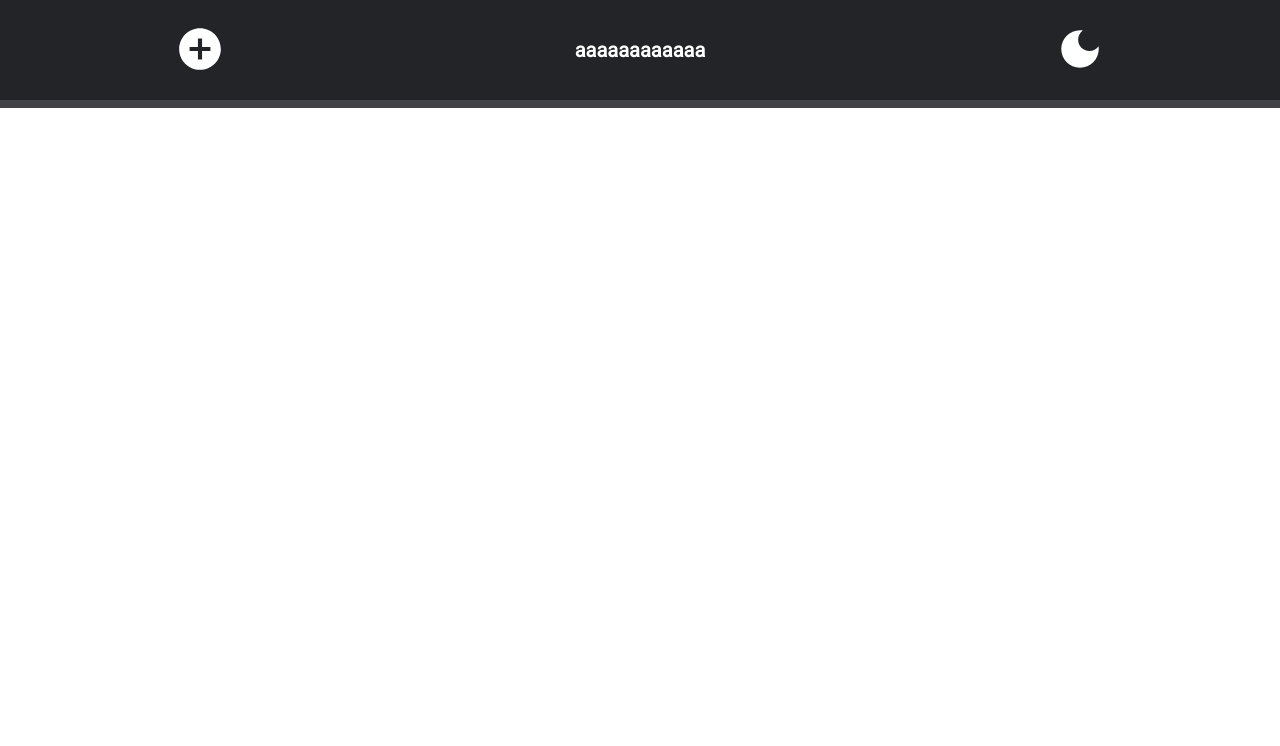
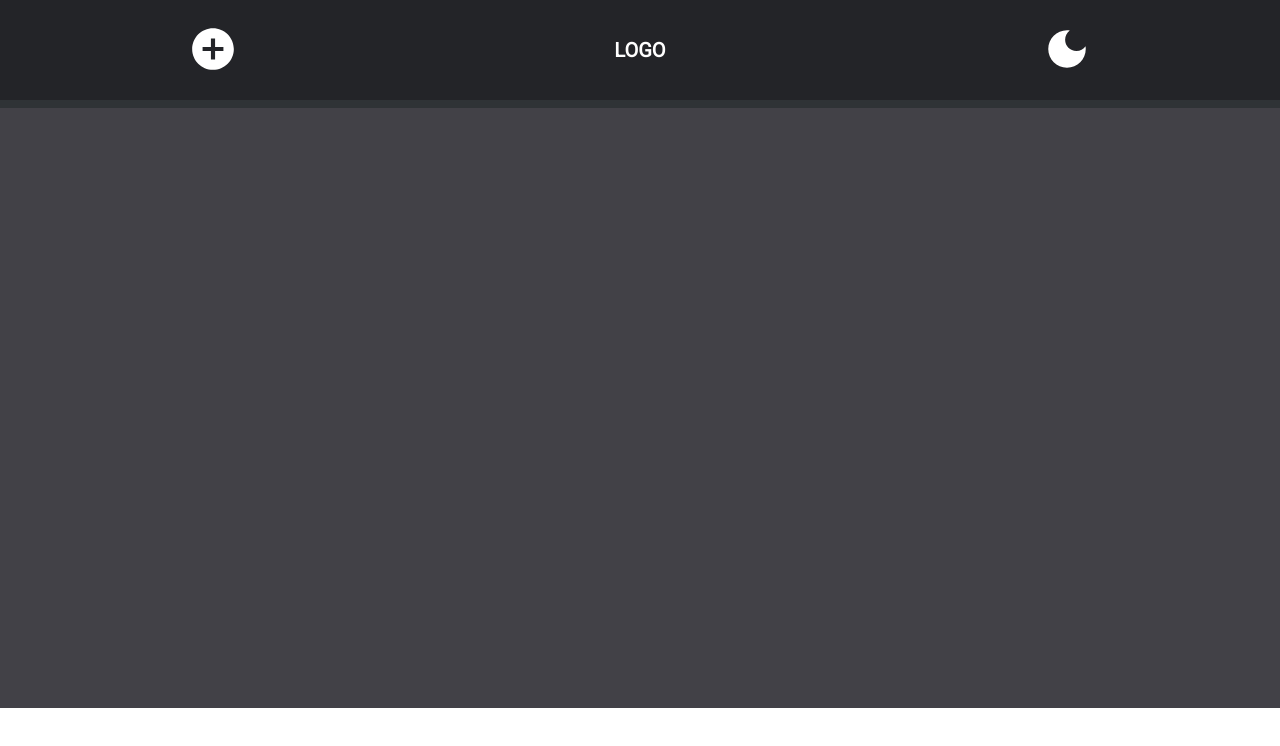
Before and after one commit to lucasouzamil/agitae-frontend, a React (Create React App) app in the folder agitae-app/: page / in a window 1280 px wide. Shown: the top 746 px of the page. Built offline with nearby package versions, Linux system fonts and the light colour scheme.

Commit message:
adicionando thema a pagina principal

```diff
--- a/agitae-app/src/App.js
+++ b/agitae-app/src/App.js
@@ -1,10 +1,22 @@
 import './App.css';
+import React, { useState } from "react";
 import Header from "./components/header";
+import Main from "./components/main";
 
 function App() {
+  const [theme, setTheme] = useState('dark');
+  const changeTheme = () => {
+    if (theme === 'light') {
+      setTheme('dark');
+    } else {
+      setTheme('light');
+    }
+  };
+
   return (
     <div className="App">
-      <Header/>
+      <Header theme={theme} changeTheme={changeTheme}/>
+      <Main theme={theme}/>
     </div>
   );
 }
--- a/agitae-app/src/components/header/header.css
+++ b/agitae-app/src/components/header/header.css
@@ -6,7 +6,7 @@ header {
     flex-direction: row;
     align-items: center;
     justify-content: space-around;
-    border-bottom: solid 8px var(--tertiary-color);
+    border-bottom: solid 8px var(--secondary-color);
 }
 .btn-header {
     margin:0;
--- a/agitae-app/src/components/header/index.js
+++ b/agitae-app/src/components/header/index.js
@@ -5,16 +5,7 @@ import AddCircleIcon from '@mui/icons-material/AddCircle';
 import DarkModeIcon from '@mui/icons-material/DarkMode';
 
 export default function Header(props) {
-    const [theme, setTheme] = useState('dark');
     const [publisherVisible, setPublisherVisible] = useState(('false'));
-
-    const changeTheme = () => {
-        if (theme === 'light') {
-            setTheme('dark');
-        } else {
-            setTheme('light');
-        }
-    };
 
     const changePublishVisibile = () => {
         if (publisherVisible === 'true') {
@@ -25,16 +16,16 @@ export default function Header(props) {
     };
 
     return (
-        <header color-theme={theme}>
+        <header color-theme={props.theme}>
             <Publisher inscreen={publisherVisible} setvisible={changePublishVisibile}></Publisher>
             <div>
                 <button className='btn-header' onClick={changePublishVisibile}>
                     <AddCircleIcon className='icon-header' style={{ fontSize: 50 }}></AddCircleIcon>
                 </button>
             </div>
-            <h1 className='titulo'> aaaaaaaaaaaa </h1>
+            <h1 className='titulo'> LOGO </h1>
             <div>
-                <button className='btn-header' onClick={changeTheme}>
+                <button className='btn-header' onClick={props.changeTheme}>
                     <DarkModeIcon className='icon-header' style={{ fontSize: 50 }}></DarkModeIcon>
                 </button>
             </div>
--- /dev/null
+++ b/agitae-app/src/components/main/index.js
@@ -0,0 +1,11 @@
+import React from "react";
+import './main.css'
+
+export default function Mains(props) {
+
+    return (
+        <main color-theme={props.theme}>
+
+        </main>
+    );
+}
--- /dev/null
+++ b/agitae-app/src/components/main/main.css
@@ -0,0 +1,5 @@
+main {
+    background-color: var(--tertiary-color);
+    height: 600px;
+    width: 100vw;
+}
```
